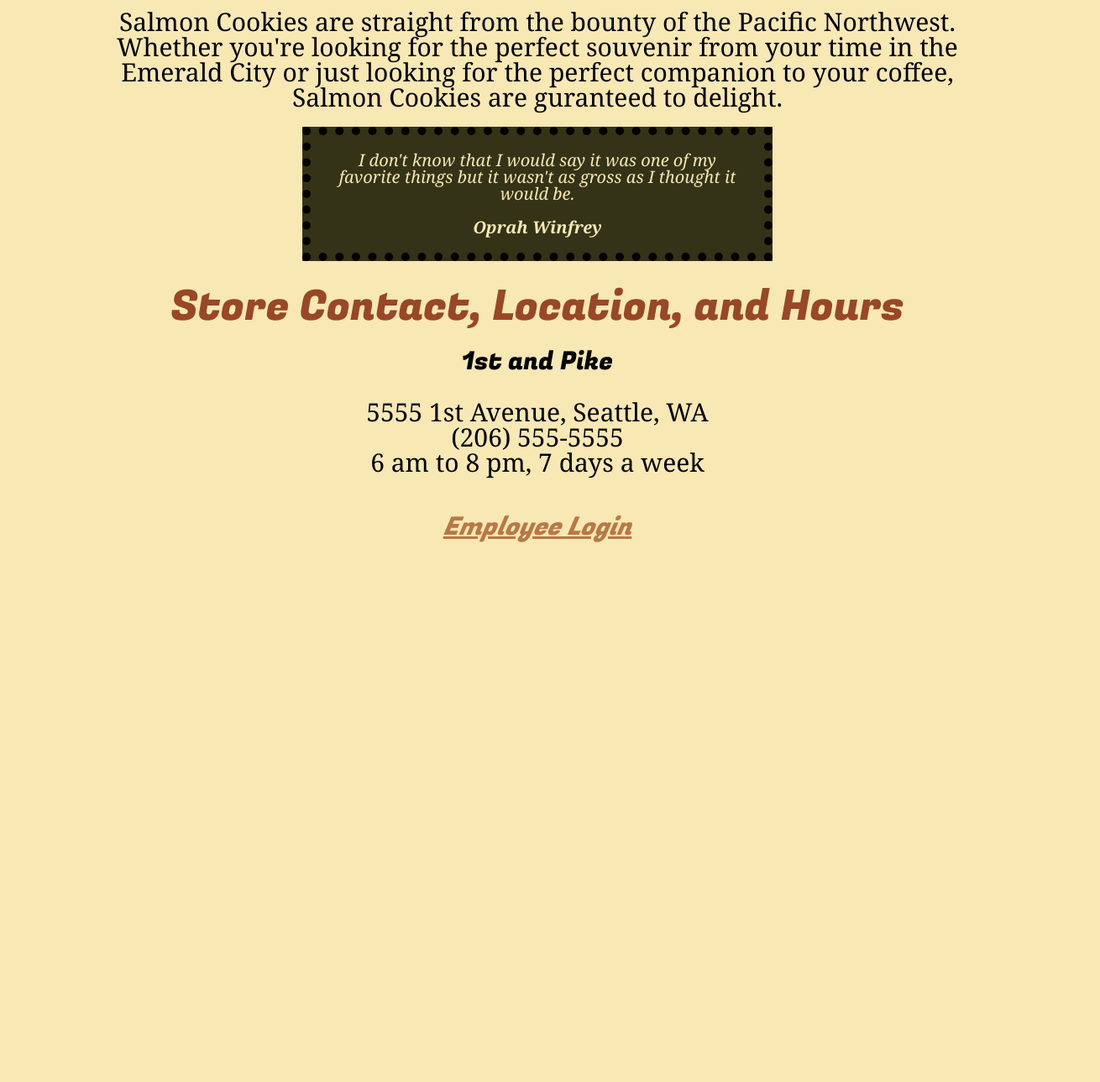
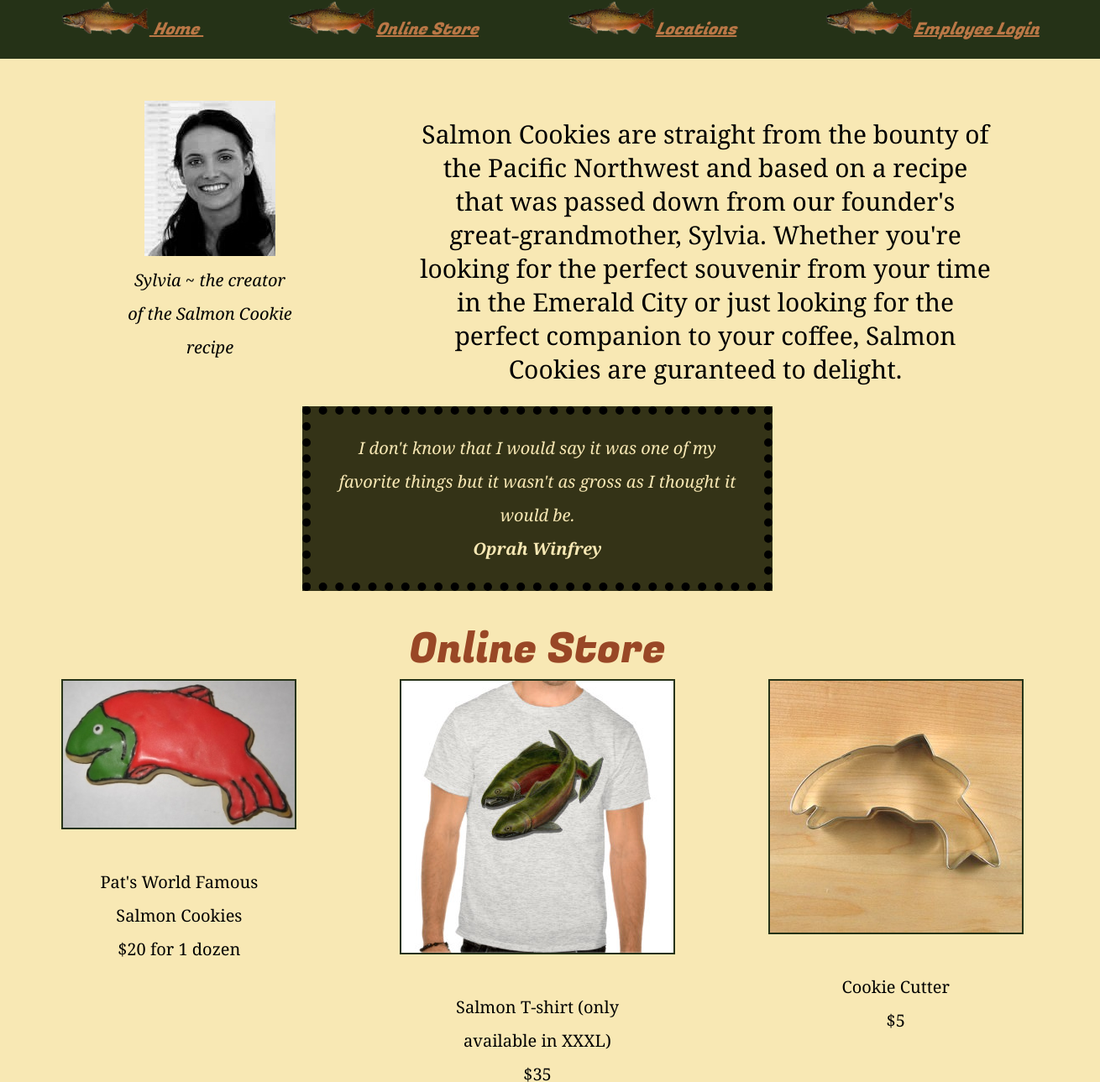
Before and after one commit to eckermania/salmon-cookies, a plain HTML site: page html/index.html in a window 1280 px wide. Shown: the part 715-2004 px from the top of the page at 84% size, 1310 px wide, since content can reach past the window. Before the commit the page ends 1415 px from the top, so only its background shows below. Drawn offline with Linux system fonts and the light colour scheme.

Commit message:
added photos and tweaked format of html

```diff
--- a/css/style.css
+++ b/css/style.css
@@ -3,6 +3,7 @@ body {
     background:#f8e8b4;
     font-size: 30px;
     text-align: center;
+    line-height: 40px;
 }
 
 h1 {
@@ -81,8 +82,8 @@ th:last-child, td:last-child {
     margin-left: auto;
     margin-right: auto;
     padding: 20px;
-    margin-top: 20px;
-    margin-bottom: 20px;
+    margin-top: 0px;
+    margin-bottom: 40px;
 }
 
 span {
@@ -130,3 +131,58 @@ button:hover {
 tr:last-child {
     background-color: #343317
 }
+
+.maps {
+    width: 300px;
+    height: 200px;
+    border: 2px solid #253217;
+}
+
+.topnav {
+    width: 100%;
+    background-color: #253217;
+    color: #f8e8b4;
+    padding: 15px;
+    font-size: 20px;
+}
+
+.fish-icon {
+    height: 40px
+}
+
+.locations-container, .store-container {
+    display: grid;
+    grid-template-columns: 1fr 1fr 1fr;
+    font-size: 20px
+}
+
+.fish-border {
+    height: 250px;
+    background-image: url("../img/drawn-fish.png");
+    background-repeat: round;
+    margin: 100px;
+}
+
+.store-images {
+    border: 2px solid #253217;
+}
+
+figcaption {
+    font-style: oblique;
+    font-size: 20px;
+}
+
+.introduction {
+    display: grid;
+    grid-template-columns: 300px 1fr;
+    padding-left: 100px;
+}
+
+#sylvia {
+    margin: 50px 50px 0px 100px;
+    border: 2px solid #253217;
+}
+
+.grandma {
+    margin: 50px
+}
--- a/html/index.html
+++ b/html/index.html
@@ -9,20 +9,63 @@
   </head>
 
   <body>
-    <h1>Salmon Cookies</h1>
+    <h1 id = "home">Salmon Cookies</h1>
     <h2>An Ocean to Table Treat</h2>
+    <div class="topnav">
+        <a href="#home"><img src="../img/chinook.png" class = "fish-icon"/> Home </a>
+        <a href="#store"><img src="../img/chinook.png" class = "fish-icon"/>Online Store</a>
+        <a href="#locations"><img src="../img/chinook.png" class = "fish-icon"/>Locations</a>
+        <a href="sales.html"><img src="../img/chinook.png" class = "fish-icon"/>Employee Login</a>
+      </div>
+<div class = "introduction">
+  <div class = "grandma">
+    <figure>
+      <img src = "../img/family.jpg" alt = "Great-grandma" id = "Sylvia">
+      <figcaption>Sylvia ~ the creator of the Salmon Cookie recipe</figcaption>
+    </figure>
+  </div>
+<div>
+  <p><br/>Salmon Cookies are straight from the bounty of the Pacific Northwest and based on a recipe that was passed down from our founder's great-grandmother, Sylvia. Whether you're looking for the perfect souvenir from your time in the Emerald City or just looking for the perfect companion to your coffee, Salmon Cookies are guranteed to delight.</p>
+</div>
+</div>
 
-<p>Salmon Cookies are straight from the bounty of the Pacific Northwest. Whether you're looking for the perfect souvenir from your time in the Emerald City or just looking for the perfect companion to your coffee, Salmon Cookies are guranteed to delight.</p>
-
-<div class = 'quote'>I don't know that I would say it was one of my favorite things but it wasn't as gross as I thought it would be.
-  <br/>
+<div class = "quote">I don't know that I would say it was one of my favorite things but it wasn't as gross as I thought it would be.
   <br/>
   <span>Oprah Winfrey</span></div>
 
-    <h2>Store Contact, Location, and Hours</h2>
-      <h3>1st and Pike</h3>
+    <h2 id = "store">Online Store</h2>
+    <div class = "store-container">
+      <div class = "store-cookie">
+        <img src = "../img/frosted-cookie.jpg" alt = "The Salmon Cookie" class = "store-images"/>
+        <p>Pat's World Famous Salmon Cookies<br/>$20 for 1 dozen</p>
+      </div>
+      <div class = "store-shirt">
+        <img src = "../img/shirt.jpg" alt = "Salmon T-shirt" class = "store-images"/>
+        <p>Salmon T-shirt (only available in XXXL)<br/>$35</p>
+      </div>
+      <div class = "store-cookie-cutter">
+        <img src = "../img/cutter.jpeg" alt = "Cookie Cutter" class = "store-images"/>
+        <p>Cookie Cutter<br/>$5</p>
+      </div>
+    </div>
+    <h2 id = "locations">Store Locations, Contact, and Hours</h2>
+    <div class = "locations-container">
+    <div class = "location-1">
+    <h3>1st and Pike</h3>
       <p>5555 1st Avenue, Seattle, WA<br/>(206) 555-5555<br/>6 am to 8 pm, 7 days a week</p>
-    <br/>
-      <a href = "sales.html">Employee Login</a>
+      <iframe src="https://www.google.com/maps/embed?pb=!1m16!1m12!1m3!1d1344.9394034790039!2d-122.34094284812751!3d47.60904618208709!2m3!1f0!2f0!3f0!3m2!1i1024!2i768!4f13.1!2m1!1s1st+and+pike+seattle!5e0!3m2!1sen!2sus!4v1534451079198" class = "maps"></iframe>
+    </div>
+    <div class = "location-2">
+      <h3>SeaTac Airport</h3>
+      <p>Concourse A, 555 Airport Way, SeaTac, WA<br/>(206) 555-5555<br/>6 am to 8 pm, 7 days a week</p>
+      <iframe src="https://www.google.com/maps/embed?pb=!1m18!1m12!1m3!1d10792.533041276016!2d-122.31495339654711!3d47.44834173693461!2m3!1f0!2f0!3f0!3m2!1i1024!2i768!4f13.1!3m3!1m2!1s0x5490435542eafefd%3A0x99d3d9c4c7dc37b7!2sSeattle-Tacoma+International+Airport!5e0!3m2!1sen!2sus!4v1534451513732" class = "maps"></iframe>
+      </div>
+      <div class ="location-3">
+      <h3>Seattle Center</h3>
+      <p>Armory Building, 555 Seattle Center Avenue, Seattle, WA<br/>(206) 555-5555<br/>6 am to 8 pm, 7 days a week</p>
+      <iframe src="https://www.google.com/maps/embed?pb=!1m18!1m12!1m3!1d2689.215068708218!2d-122.35393428485348!3d47.6219504949115!2m3!1f0!2f0!3f0!3m2!1i1024!2i768!4f13.1!3m3!1m2!1s0x54901545d5e902b1%3A0x809dba0423e59752!2sSeattle+Center!5e0!3m2!1sen!2sus!4v1534451779061" class = "maps"></iframe>
+      </div>
+    </div>
+    <div class = "fish-border"></div>
   </body>
 </html>
--- a/js/app.js
+++ b/js/app.js
@@ -1,6 +1,6 @@
 'use strict';
 
-// prompt('Enter password:');
+prompt('Enter password:');
 
 // Time slots
 var time = ['6 am', '7 am', '8 am', '9 am', '10 am', '11 am', '12 pm', '1 pm', '2 pm', '3 pm', '4 pm', '5 pm', '6 pm', '7 pm'];
```
Also changed, not shown: img/chinook.jpg (added), img/chinook.png (added), img/cutter.jpeg (added), img/drawn-fish.jpg (added), img/drawn-fish.png (added), img/family.jpg (added), img/frosted-cookie.jpg (added), img/shirt.jpg (added).
